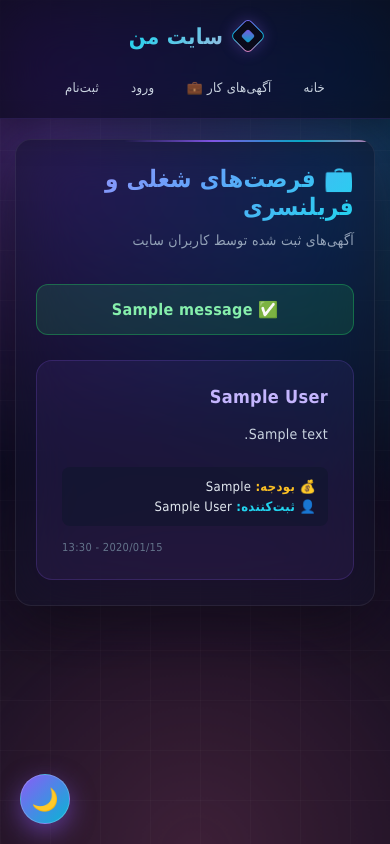
After one commit to safaie983-pixel/Resume_Site_Students, a Django app: page /jobs/ in a window 390 px wide. The commit adds this page. Run offline with Django 5.2, Linux system fonts and the light colour scheme; tables that the repository leaves empty hold one stand-in row (values such as "Sample post"); one stand-in notice (Sample message) is shown; some web fonts are replaced.

Commit message:
Add job board, chat system, and fix templates

```diff
--- a/accounts/views.py
+++ b/accounts/views.py
@@ -315,3 +315,54 @@ def chat_room(request, username):
         'chat_messages': chat_messages,
     }
     return render(request, 'chat_room.html', context)
+
+
+# ==================== بخش آگهی‌های کار (فریلنسری) ====================
+
+def job_list(request):
+    # همه می‌توانند آگهی‌ها را ببینند
+    jobs = JobPost.objects.filter(is_active=True).order_by('-created_at')
+
+    # بررسی وضعیت اشتراک برای دکمه ثبت آگهی
+    is_sub_active = False
+    if request.user.is_authenticated:
+        sub, _ = Subscription.objects.get_or_create(user=request.user)
+        is_sub_active = sub.check_active()
+
+    context = {
+        'jobs': jobs,
+        'is_sub_active': is_sub_active,
+    }
+    return render(request, 'job_list.html', context)
+
+
+@login_required
+def add_job(request):
+    # فقط کاربران با اشتراک فعال می‌توانند آگهی ثبت کنند
+    sub, _ = Subscription.objects.get_or_create(user=request.user)
+    if not sub.check_active():
+        messages.warning(request, 'برای ثبت آگهی کار، باید اشتراک فعال داشته باشید.')
+        return redirect('subscription_page')
+
+    if request.method == 'POST':
+        form = JobPostForm(request.POST)
+        if form.is_valid():
+            job = form.save(commit=False)
+            job.user = request.user
+            job.save()
+            messages.success(request, 'آگهی کار شما با موفقیت ثبت شد.')
+            return redirect('job_list')
+    else:
+        form = JobPostForm()
+
+    return render(request, 'add_item.html', {'form': form, 'title': 'ثبت آگهی کار جدید'})
+
+
+@login_required
+def delete_job(request, pk):
+    # فقط صاحب آگهی می‌تواند آن را حذف کند
+    job = JobPost.objects.filter(pk=pk, user=request.user).first()
+    if job:
+        job.delete()
+        messages.success(request, 'آگهی با موفقیت حذف شد.')
+    return redirect('job_list')
--- a/config/urls.py
+++ b/config/urls.py
@@ -35,6 +35,11 @@ urlpatterns = [
     path('inbox/', views.inbox, name='inbox'),
     path('inbox/<str:username>/', views.chat_room, name='chat_room'),
 
+    # بخش آگهی‌های کار (فریلنسری)
+    path('jobs/', views.job_list, name='job_list'),
+    path('jobs/add/', views.add_job, name='add_job'),
+    path('jobs/delete/<int:pk>/', views.delete_job, name='delete_job'),
+
     # بخش پروفایل عمومی
     path('u/<str:username>/', views.public_profile, name='public_profile'),
     path('u/<str:username>/pdf/', views.download_resume_pdf, name='download_resume_pdf'),
--- a/templates/base.html
+++ b/templates/base.html
@@ -232,63 +232,23 @@
         #themeToggle { transition: all 0.3s ease; }
         #themeToggle:hover { transform: scale(1.1); box-shadow: 0 12px 35px rgba(139, 92, 246, 0.7) !important; }
 
-        /* ========================================= */
-        /* ===== کدهای واکنش‌گرا (Mobile) ===== */
-        /* ========================================= */
+        /* ===== Responsive Mobile ===== */
         @media (max-width: 768px) {
-            nav {
-                flex-direction: column;
-                padding: 15px 20px;
-                gap: 15px;
-            }
-            nav .links {
-                gap: 8px;
-                width: 100%;
-                justify-content: center;
-            }
+            nav { flex-direction: column; padding: 15px 20px; gap: 15px; }
+            nav .links { gap: 8px; width: 100%; justify-content: center; }
             nav a { font-size: 13px; padding: 8px 12px; }
             nav .user-badge { font-size: 12px; padding: 5px 12px; }
-
-            .container {
-                margin: 20px auto;
-                padding: 0 15px;
-            }
-            .card {
-                padding: 25px 20px;
-                border-radius: 16px;
-            }
+            .container { margin: 20px auto; padding: 0 15px; }
+            .card { padding: 25px 20px; border-radius: 16px; }
             h1 { font-size: 24px; }
             h2 { font-size: 20px; }
             p { font-size: 14px; }
-
-            button, .btn {
-                width: 100%;
-                margin-bottom: 8px;
-                padding: 12px 15px;
-            }
-
-            /* تغییر گریدها به یک ستونه در موبایل */
-            div[style*="display: grid"],
-            div[style*="display:flex"] {
-                grid-template-columns: 1fr !important;
-                flex-direction: column !important;
-                gap: 10px !important;
-            }
-            div[style*="display: flex; gap: 10px"] {
-                flex-direction: row !important; /* دکمه‌های کنار هم بمونن */
-                flex-wrap: wrap !important;
-            }
-            div[style*="display: flex; gap: 15px; justify-content: center"] {
-                flex-direction: column !important;
-            }
-
-            /* اصلاح کادر جستجو */
-            form[style*="display: flex"] {
-                flex-direction: column !important;
-            }
-            form[style*="display: flex"] input {
-                width: 100% !important;
-            }
+            button, .btn { width: 100%; margin-bottom: 8px; padding: 12px 15px; }
+            div[style*="display: grid"], div[style*="display:flex"] { grid-template-columns: 1fr !important; flex-direction: column !important; gap: 10px !important; }
+            div[style*="display: flex; gap: 10px"] { flex-direction: row !important; flex-wrap: wrap !important; }
+            div[style*="display: flex; gap: 15px; justify-content: center"] { flex-direction: column !important; }
+            form[style*="display: flex"] { flex-direction: column !important; }
+            form[style*="display: flex"] input { width: 100% !important; }
         }
     </style>
 </head>
@@ -304,8 +264,10 @@
         </a>
         <div class="links">
             <a href="{% url 'home' %}">خانه</a>
+            <a href="{% url 'job_list' %}">آگهی‌های کار 💼</a>
             {% if user.is_authenticated %}
                 <a href="{% url 'dashboard' %}">داشبورد</a>
+                <a href="{% url 'inbox' %}">پیام‌ها 💬</a>
                 <span class="user-badge"><span class="dot"></span> {{ user.username }}</span>
                 <a href="{% url 'logout' %}">خروج</a>
             {% else %}
--- /dev/null
+++ b/templates/job_list.html
@@ -0,0 +1,61 @@
+{% extends 'base.html' %}
+
+{% block title %}آگهی‌های کار{% endblock %}
+
+{% block content %}
+<div style="display: flex; justify-content: space-between; align-items: center; margin-bottom: 30px; flex-wrap: wrap; gap: 15px;">
+    <div>
+        <h1 style="margin-bottom: 5px;">💼 فرصت‌های شغلی و فریلنسری</h1>
+        <p style="color: #94a3b8; font-size: 14px;">آگهی‌های ثبت شده توسط کاربران سایت</p>
+    </div>
+
+    {% if user.is_authenticated %}
+        {% if is_sub_active %}
+            <a href="{% url 'add_job' %}" class="btn" style="background: linear-gradient(135deg, #10b981, #059669);">+ ثبت آگهی جدید</a>
+        {% else %}
+            <a href="{% url 'subscription_page' %}" class="btn" style="background: rgba(100, 116, 139, 0.3); box-shadow: none; border: 1px solid rgba(255,255,255,0.2);">🔒 برای ثبت آگهی، اشتراک تهیه کنید</a>
+        {% endif %}
+    {% endif %}
+</div>
+
+{% if messages %}
+    {% for message in messages %}
+    <div style="background: rgba(34, 197, 94, 0.15); border: 1px solid rgba(34, 197, 94, 0.4); border-radius: 12px; padding: 15px 20px; margin-bottom: 25px; text-align: center;">
+        <strong style="color: #86efac;">✅ {{ message }}</strong>
+    </div>
+    {% endfor %}
+{% endif %}
+
+<div style="display: grid; grid-template-columns: repeat(auto-fill, minmax(300px, 1fr)); gap: 20px;">
+    {% for job in jobs %}
+    <div style="background: rgba(139, 92, 246, 0.08); border: 1px solid rgba(139, 92, 246, 0.2); border-radius: 16px; padding: 25px; display: flex; flex-direction: column; justify-content: space-between;">
+        <div>
+            <div style="display: flex; justify-content: space-between; align-items: flex-start; margin-bottom: 15px;">
+                <h3 style="color: #c4b5fd; font-size: 18px; margin: 0;">{{ job.title }}</h3>
+                {% if job.user == request.user %}
+                <a href="{% url 'delete_job' job.pk %}" style="color: #f87171; font-size: 13px; text-decoration: none;">حذف</a>
+                {% endif %}
+            </div>
+
+            <p style="color: #cbd5e1; font-size: 14px; line-height: 1.8; margin-bottom: 20px;">{{ job.description }}</p>
+        </div>
+
+        <div>
+            <div style="background: rgba(15, 23, 42, 0.5); padding: 12px; border-radius: 8px; font-size: 13px; margin-bottom: 15px;">
+                <div style="margin-bottom: 5px;"><strong style="color: #fbbf24;">💰 بودجه:</strong> <span style="color: #e2e8f0;">{{ job.budget }}</span></div>
+                <div><strong style="color: #22d3ee;">👤 ثبت‌کننده:</strong> <a href="{% url 'public_profile' job.user.username %}" style="color: #e2e8f0; text-decoration: none;">{{ job.user.profile.full_name|default:job.user.username }}</a></div>
+            </div>
+            <div style="font-size: 11px; color: #64748b; text-align: left;">
+                {{ job.created_at|date:"Y/m/d - H:i" }}
+            </div>
+        </div>
+    </div>
+    {% empty %}
+    <div style="grid-column: 1 / -1; text-align: center; padding: 50px 0;">
+        <div style="font-size: 50px; margin-bottom: 20px;">📭</div>
+        <h3 style="color: #94a3b8;">هیچ آگهی کاری ثبت نشده است.</h3>
+        <p style="color: #64748b; font-size: 14px;">اولین نفری باشید که یک آگهی ثبت می‌کند!</p>
+    </div>
+    {% endfor %}
+</div>
+{% endblock %}
```
